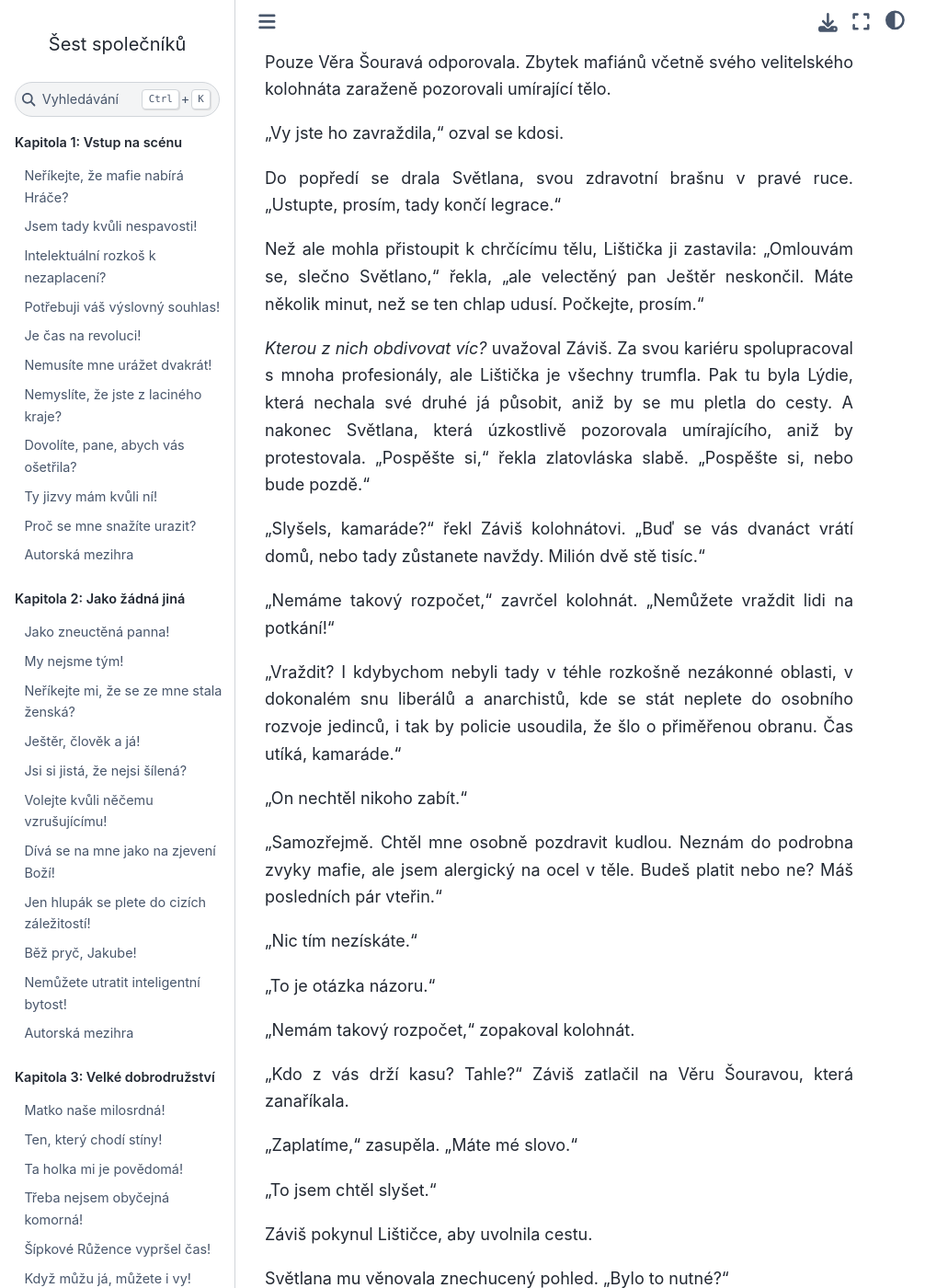
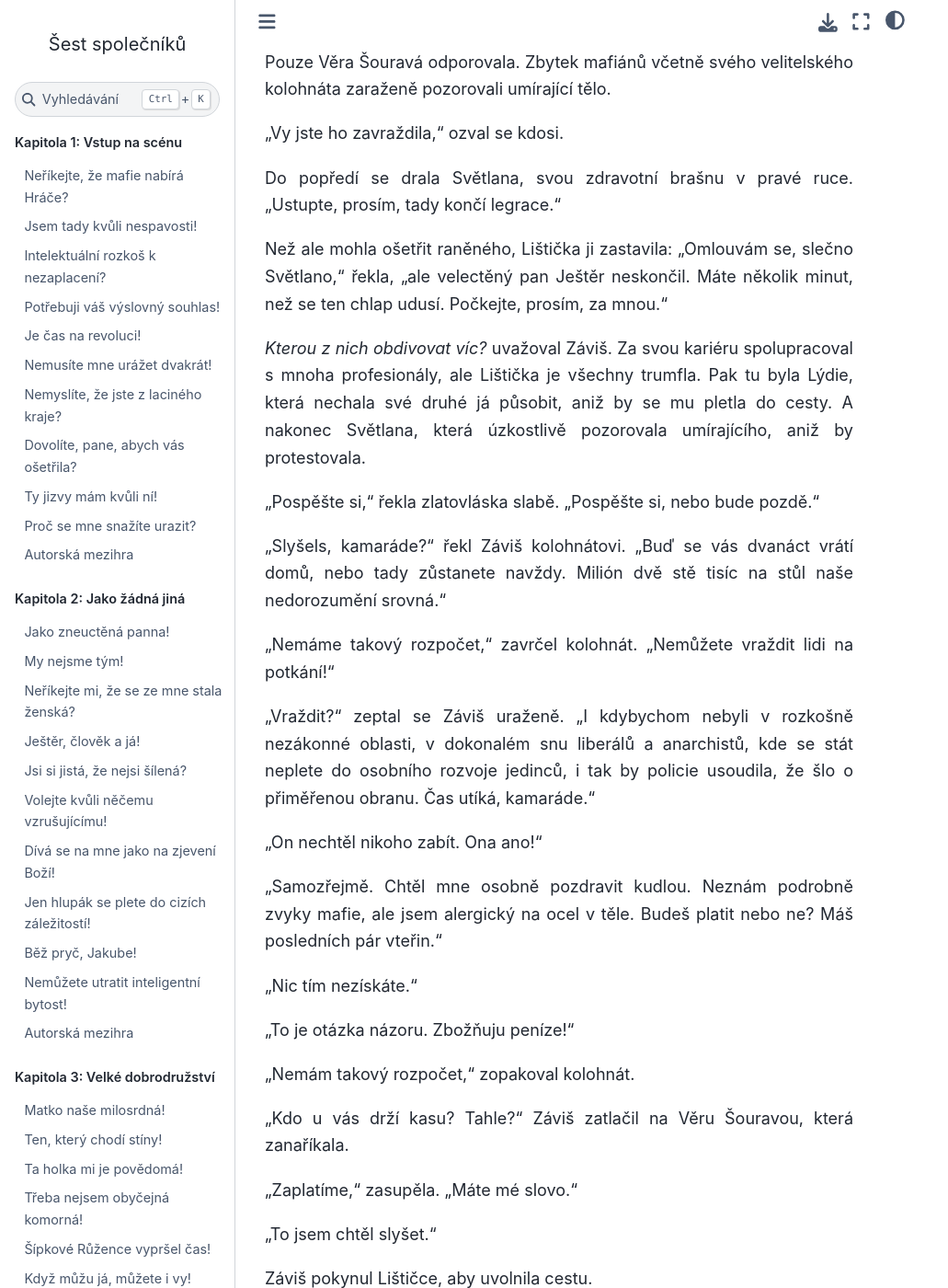
Before and after one commit to hanpari/sest-spolecniku, a Sphinx documentation site: the page built from source/sest_spolecniku/012-o-patro-dal/10.md, in a window 1280 px wide and 1400 px high, scrolled down 6012 px. Shown: the whole window at 92% size, without its empty margins (0-1031 px from the left). Built offline with Sphinx 7.4.7 and the Sphinx Book theme 1.1.4, drawn with Linux system fonts in a browser that asks for light colours; pages that are not in the unit, such as notebooks, are missing from menus; some of the changed text lies outside the part shown.

Commit message:
Update 10.md

```diff
--- a/source/sest_spolecniku/012-o-patro-dal/10.md
+++ b/source/sest_spolecniku/012-o-patro-dal/10.md
@@ -144,27 +144,29 @@ Pouze Věra Šouravá odporovala. Zbytek mafiánů včetně svého velitelského
 
 Do popředí se drala Světlana, svou zdravotní brašnu v pravé ruce. "Ustupte, prosím, tady končí legrace."
 
-Než ale mohla přistoupit k chrčícímu tělu, Lištička ji zastavila: "Omlouvám se, slečno Světlano," řekla, "ale velectěný pan Ještěr neskončil. Máte několik minut, než se ten chlap udusí. Počkejte, prosím."
+Než ale mohla ošetřit raněného, Lištička ji zastavila: "Omlouvám se, slečno Světlano," řekla, "ale velectěný pan Ještěr neskončil. Máte několik minut, než se ten chlap udusí. Počkejte, prosím, za mnou."
 
-*Kterou z nich obdivovat víc?* uvažoval Záviš. Za svou kariéru spolupracoval s mnoha profesionály, ale Lištička je všechny trumfla. Pak tu byla Lýdie, která nechala své druhé já působit, aniž by se mu pletla do cesty. A nakonec Světlana, která úzkostlivě pozorovala umírajícího, aniž by protestovala. "Pospěšte si," řekla zlatovláska slabě. "Pospěšte si, nebo bude pozdě."
+*Kterou z nich obdivovat víc?* uvažoval Záviš. Za svou kariéru spolupracoval s mnoha profesionály, ale Lištička je všechny trumfla. Pak tu byla Lýdie, která nechala své druhé já působit, aniž by se mu pletla do cesty. A nakonec Světlana, která úzkostlivě pozorovala umírajícího, aniž by protestovala.
 
-"Slyšels, kamaráde?" řekl Záviš kolohnátovi. "Buď se vás dvanáct vrátí domů, nebo tady zůstanete navždy. Milión dvě stě tisíc."
+"Pospěšte si," řekla zlatovláska slabě. "Pospěšte si, nebo bude pozdě."
+
+"Slyšels, kamaráde?" řekl Záviš kolohnátovi. "Buď se vás dvanáct vrátí domů, nebo tady zůstanete navždy. Milión dvě stě tisíc na stůl naše nedorozumění srovná."
 
 "Nemáme takový rozpočet," zavrčel kolohnát. "Nemůžete vraždit lidi na potkání!"
 
-"Vraždit? I kdybychom nebyli tady v téhle rozkošně nezákonné oblasti, v dokonalém snu liberálů a anarchistů, kde se stát neplete do osobního rozvoje jedinců, i tak by policie usoudila, že šlo o přiměřenou obranu. Čas utíká, kamaráde."
+"Vraždit?" zeptal se Záviš uraženě. "I kdybychom nebyli v rozkošně nezákonné oblasti, v dokonalém snu liberálů a anarchistů, kde se stát neplete do osobního rozvoje jedinců, i tak by policie usoudila, že šlo o přiměřenou obranu. Čas utíká, kamaráde."
 
-"On nechtěl nikoho zabít."
+"On nechtěl nikoho zabít. Ona ano!"
 
-"Samozřejmě. Chtěl mne osobně pozdravit kudlou. Neznám do podrobna zvyky mafie, ale jsem alergický na ocel v těle. Budeš platit nebo ne? Máš posledních pár vteřin."
+"Samozřejmě. Chtěl mne osobně pozdravit kudlou. Neznám podrobně zvyky mafie, ale jsem alergický na ocel v těle. Budeš platit nebo ne? Máš posledních pár vteřin."
 
 "Nic tím nezískáte."
 
-"To je otázka názoru."
+"To je otázka názoru. Zbožňuju peníze!"
 
 "Nemám takový rozpočet," zopakoval kolohnát.
 
-"Kdo z vás drží kasu? Tahle?" Záviš zatlačil na Věru Šouravou, která zanaříkala.
+"Kdo u vás drží kasu? Tahle?" Záviš zatlačil na Věru Šouravou, která zanaříkala.
 
 "Zaplatíme," zasupěla. "Máte mé slovo."
 
```
Also changed, not shown: other parts of source/sest_spolecniku/012-o-patro-dal/10.md (+9 -9 lines).
